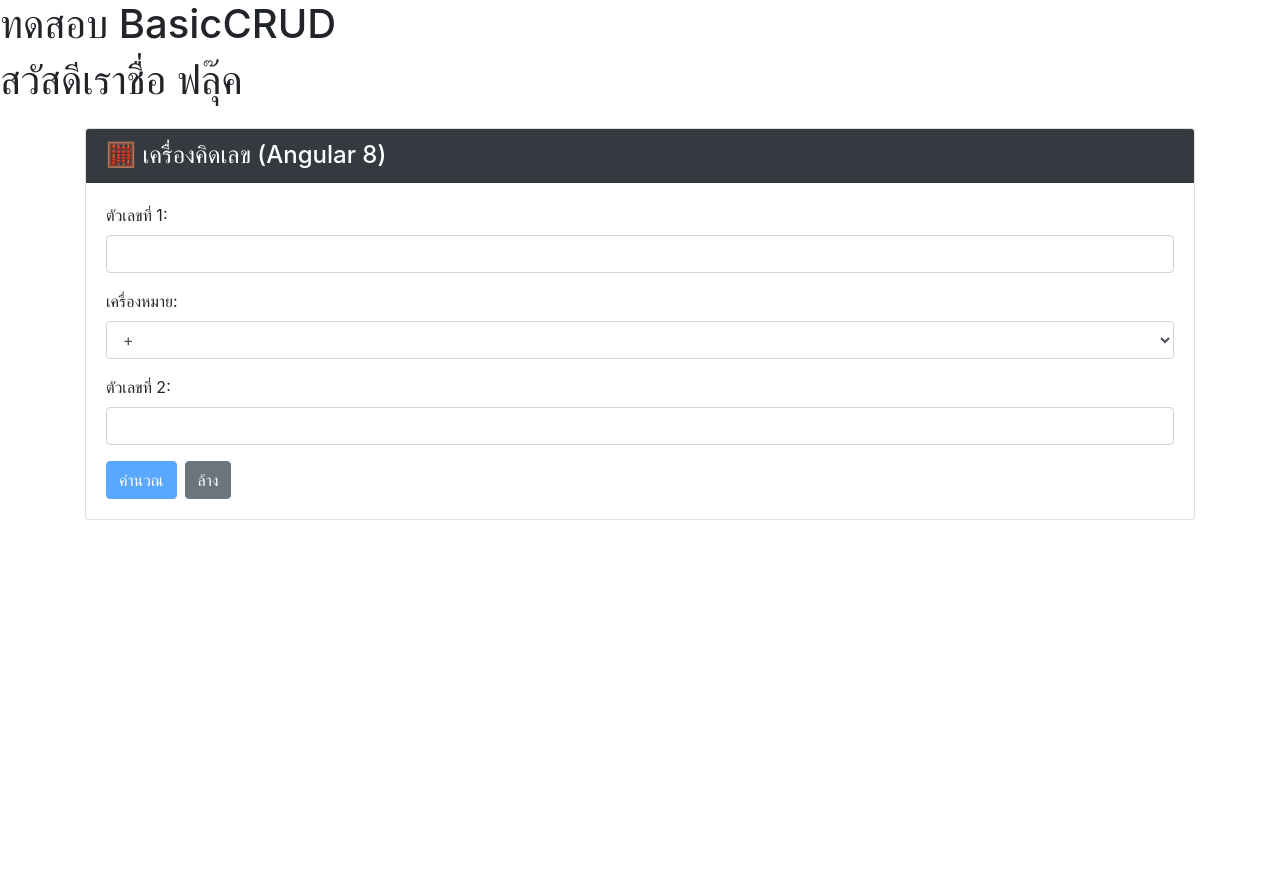
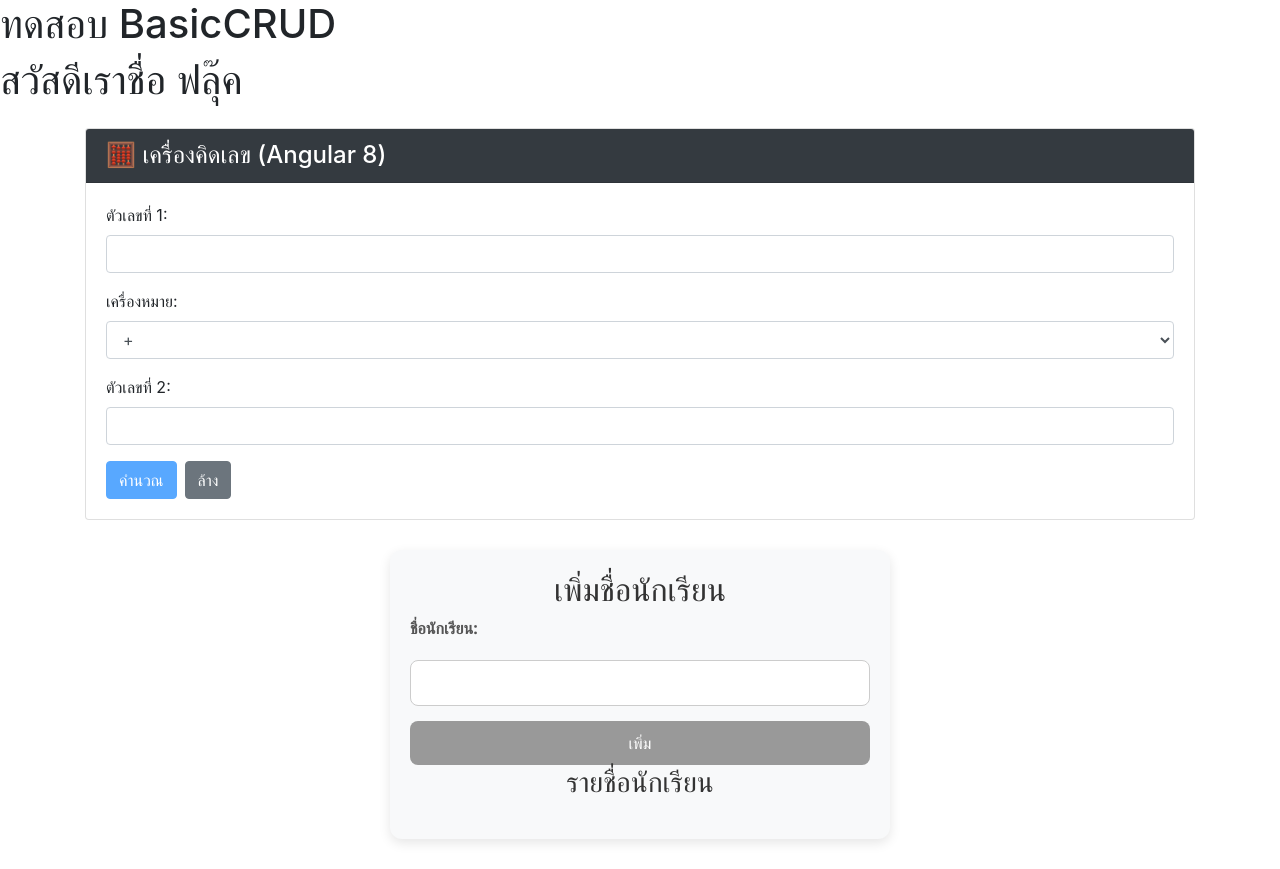
Before and after one commit to KittisakSS/BasicCRUD, an Angular app: page / in a window 1280 px wide. Before the commit the page ends 800 px from the top, so only its background shows below. Built offline with nearby package versions, Linux system fonts and the light colour scheme.

Commit message:
form-add-students

```diff
--- a/src/app/app.component.html
+++ b/src/app/app.component.html
@@ -1,3 +1,4 @@
 <h1>ทดสอบ {{title}}</h1>
 <h1>สวัสดีเราชื่อ {{name}}</h1>
 <app-calculator></app-calculator>
+<app-students></app-students>
--- a/src/app/components/students/students.component.css
+++ b/src/app/components/students/students.component.css
@@ -0,0 +1,70 @@
+.container {
+  max-width: 500px;
+  margin: 30px auto;
+  padding: 20px;
+  background-color: #f8f9fa; /* สีพื้นหลังอ่อน */
+  border-radius: 12px;
+  box-shadow: 0 4px 12px rgba(0, 0, 0, 0.1);
+  font-family: 'Segoe UI', sans-serif;
+}
+
+h2, h3 {
+  text-align: center;
+  color: #333;
+}
+
+form {
+  display: flex;
+  flex-direction: column;
+  gap: 15px;
+}
+
+label {
+  font-weight: bold;
+  margin-bottom: 5px;
+  color: #555;
+}
+
+input[type="text"] {
+  padding: 10px;
+  border: 1px solid #ccc;
+  border-radius: 8px;
+  font-size: 16px;
+  transition: border-color 0.3s ease;
+}
+
+input[type="text"]:focus {
+  border-color: #007bff;
+  outline: none;
+}
+
+button {
+  padding: 10px;
+  background-color: #007bff;
+  color: white;
+  border: none;
+  border-radius: 8px;
+  font-size: 16px;
+  cursor: pointer;
+  transition: background-color 0.3s ease;
+}
+
+button:hover:not([disabled]) {
+  background-color: #0056b3;
+}
+
+button[disabled] {
+  background-color: #999;
+  cursor: not-allowed;
+}
+
+ul {
+  margin-top: 20px;
+  padding-left: 20px;
+}
+
+li {
+  padding: 8px 0;
+  border-bottom: 1px solid #ddd;
+  font-size: 16px;
+}
--- a/src/app/components/students/students.component.html
+++ b/src/app/components/students/students.component.html
@@ -1 +1,20 @@
-<p>students works!</p>
+<div class="container">
+  <h2>เพิ่มชื่อนักเรียน</h2>
+
+  <form (ngSubmit)="addStudent()" #studentForm="ngForm">
+    <label for="name">ชื่อนักเรียน:</label>
+    <input
+      type="text"
+      id="name"
+      name="name"
+      [(ngModel)]="studentName"
+      required>
+
+    <button type="submit" [disabled]="!studentForm.form.valid">เพิ่ม</button>
+  </form>
+
+  <h3>รายชื่อนักเรียน</h3>
+  <ul>
+    <li *ngFor="let student of students">{{ student }}</li>
+  </ul>
+</div>
--- a/src/app/components/students/students.component.ts
+++ b/src/app/components/students/students.component.ts
@@ -7,6 +7,15 @@ import { Component, OnInit } from '@angular/core';
 })
 export class StudentsComponent implements OnInit {
 
+  studentName: string = '';     // สำหรับเก็บค่าจาก input
+  students: string[] = [];      // เก็บรายชื่อนักเรียนทั้งหมด
+
+  addStudent() {
+    if (this.studentName.trim()) {
+      this.students.push(this.studentName.trim());
+      this.studentName = '';   // เคลียร์ช่อง input
+    }
+  }
   constructor() { }
 
   ngOnInit() {
```
